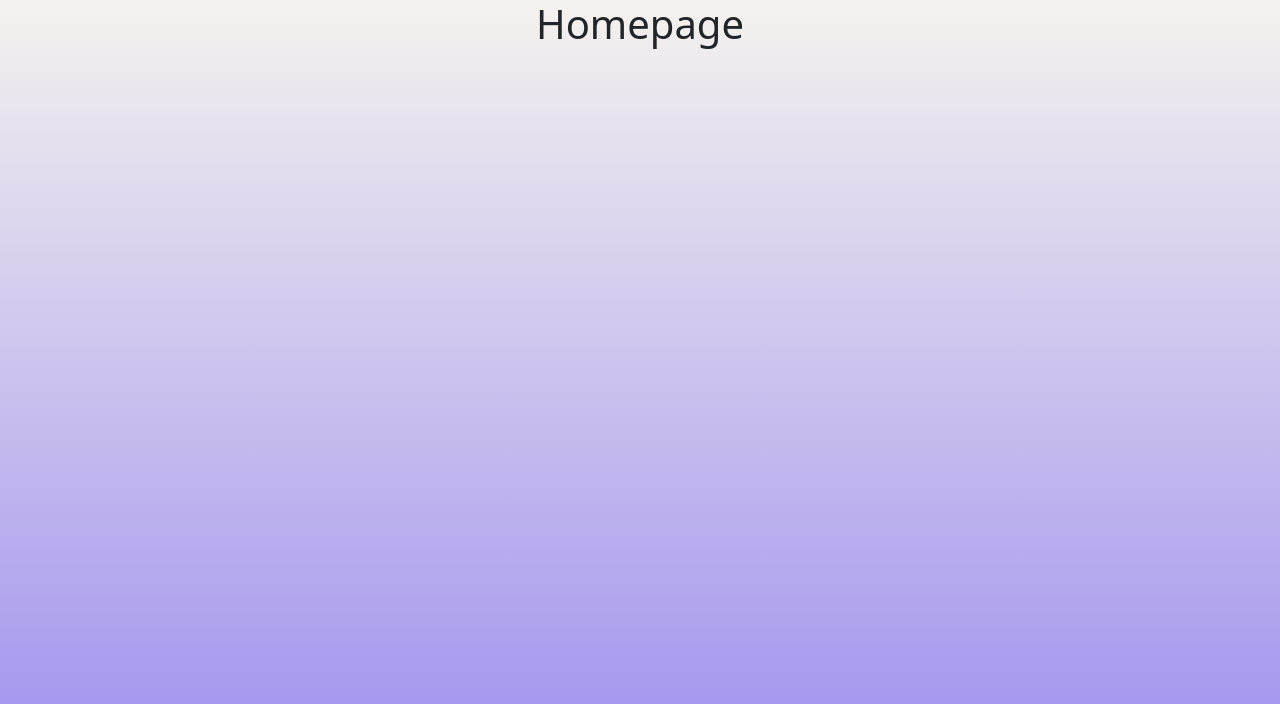
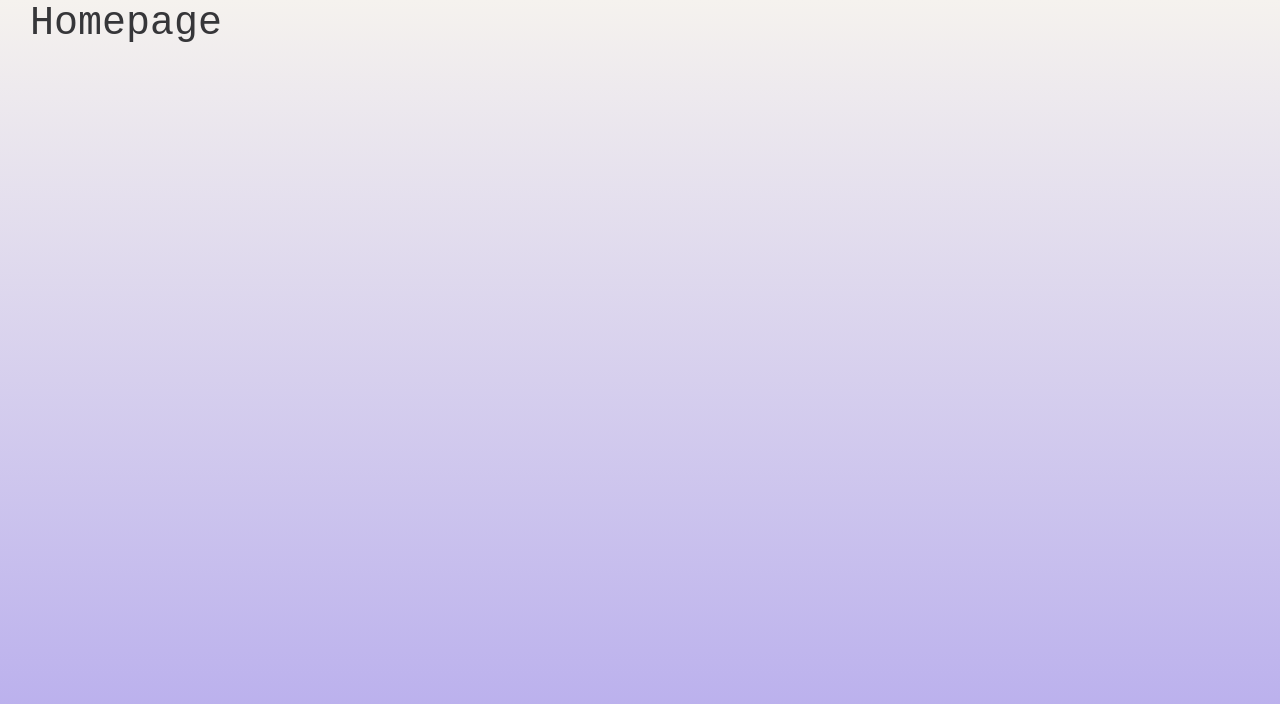
Before and after one commit to rachelphilipose/ElleHacks24, a React (Create React App) app in the folder thehappyhack/: page / in a window 1280 px wide. Shown: the top 704 px of the page. Built offline with nearby package versions, Linux system fonts and the light colour scheme.

Commit message:
more basic styling!!

```diff
--- a/thehappyhack/src/App.js
+++ b/thehappyhack/src/App.js
@@ -1,6 +1,6 @@
 import logo from './logo.svg';
 import 'bootstrap/dist/css/bootstrap.min.css';
-import './styles/index.scss';
+import './styles/App.scss';
 
 const App = () => {
   return (
--- a/thehappyhack/src/index.css
+++ /dev/null
@@ -1,13 +0,0 @@
-body {
-  margin: 0;
-  font-family: -apple-system, BlinkMacSystemFont, 'Segoe UI', 'Roboto', 'Oxygen',
-    'Ubuntu', 'Cantarell', 'Fira Sans', 'Droid Sans', 'Helvetica Neue',
-    sans-serif;
-  -webkit-font-smoothing: antialiased;
-  -moz-osx-font-smoothing: grayscale;
-}
-
-code {
-  font-family: source-code-pro, Menlo, Monaco, Consolas, 'Courier New',
-    monospace;
-}
--- a/thehappyhack/src/index.js
+++ b/thehappyhack/src/index.js
@@ -1,6 +1,5 @@
 import React from 'react';
 import ReactDOM from 'react-dom/client';
-import './styles/index.scss';
 import App from './App';
 import SignUpPage from './pages/SignUpPage';
 import LoginPage from './pages/LoginPage';
--- /dev/null
+++ b/thehappyhack/src/styles/App.scss
@@ -0,0 +1,18 @@
+@import "./vars.scss";
+
+body {
+
+    font-family: monospace;
+    background: linear-gradient(0deg, $primary 5%, $accent);
+    color: $foreground;
+    display: flex;
+    justify-content: left;
+    margin: 0 auto;
+    padding: 0 30px;
+    height: 100vh;
+
+}
+
+h1 {
+    text-align: left;
+}
--- a/thehappyhack/src/styles/vars.scss
+++ b/thehappyhack/src/styles/vars.scss
@@ -1,6 +1,6 @@
-$primary: #a091ee;
+$primary: #b7aced;
 $accent: #f5f2ee;
 $bg: #c953d6;
 $bg-accent: #33e1e1;
 $disabled: #e13333;
-$foreground: #10e021;
+$foreground: #363639;
```
Also changed, not shown: thehappyhack/src/App.css (deleted, +0 -38 lines).
